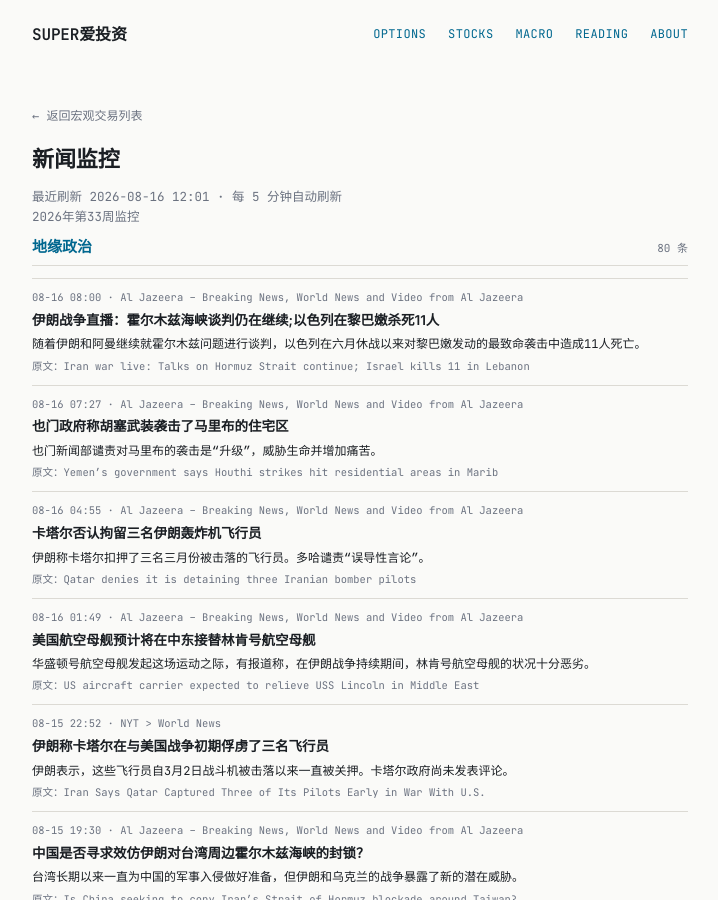
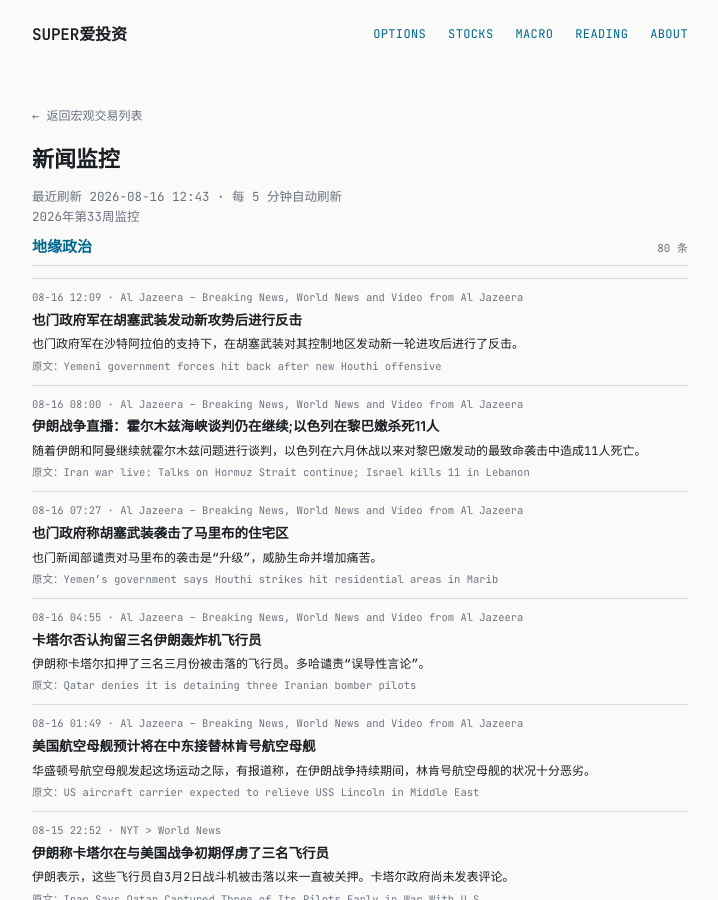
Before and after one commit to tang3super/tang3super.github.io, a Jekyll site: the page built from macro-trade/news-digest.md, in a window 1280 px wide and 900 px high. Shown: the whole window, without its empty margins (280-998 px from the left). Built offline with Jekyll 4.4.1, drawn with Linux system fonts in a browser that asks for light colours; some of the changed text lies outside the part shown.

Commit message:
sync news-digest article

```diff
--- a/macro-trade/news-digest.md
+++ b/macro-trade/news-digest.md
@@ -5,11 +5,18 @@ title: 新闻监控
 date: '2026-08-16'
 summary: 2026年第33周监控
 week_label: 2026年第33周监控
-last_updated: 2026-08-16 12:01
+last_updated: 2026-08-16 12:43
 refresh_note: 每 5 分钟自动刷新
 topics:
 - name: 地缘政治
   items:
+  - title: Yemeni government forces hit back after new Houthi offensive
+    summary: Yemeni government forces, backed by Saudi Arabia, have struck back after a new Houthi offensive in areas it controls.
+    link: https://www.aljazeera.com/video/newsfeed/2026/8/16/08-16-2026-houthis-yemen-sv?traffic_source=rss
+    source: Al Jazeera – Breaking News, World News and Video from Al Jazeera
+    time: 08-16 12:09
+    title_zh: 也门政府军在胡塞武装发动新攻势后进行反击
+    summary_zh: 也门政府军在沙特阿拉伯的支持下，在胡塞武装对其控制地区发动新一轮进攻后进行了反击。
   - title: 'Iran war live: Talks on Hormuz Strait continue; Israel kills 11 in Lebanon'
     summary: Israel kills 11 in deadliest attacks on Lebanon since June truce as Iran and Oman continue talks on Hormuz.
     link: https://www.aljazeera.com/news/liveblog/2026/8/16/iran-war-live-talks-on-hormuz-strait-continue-israel-kills-11-in-lebanon?traffic_source=rss
```
Also changed, not shown: other parts of macro-trade/news-digest.md (+0 -7 lines).
